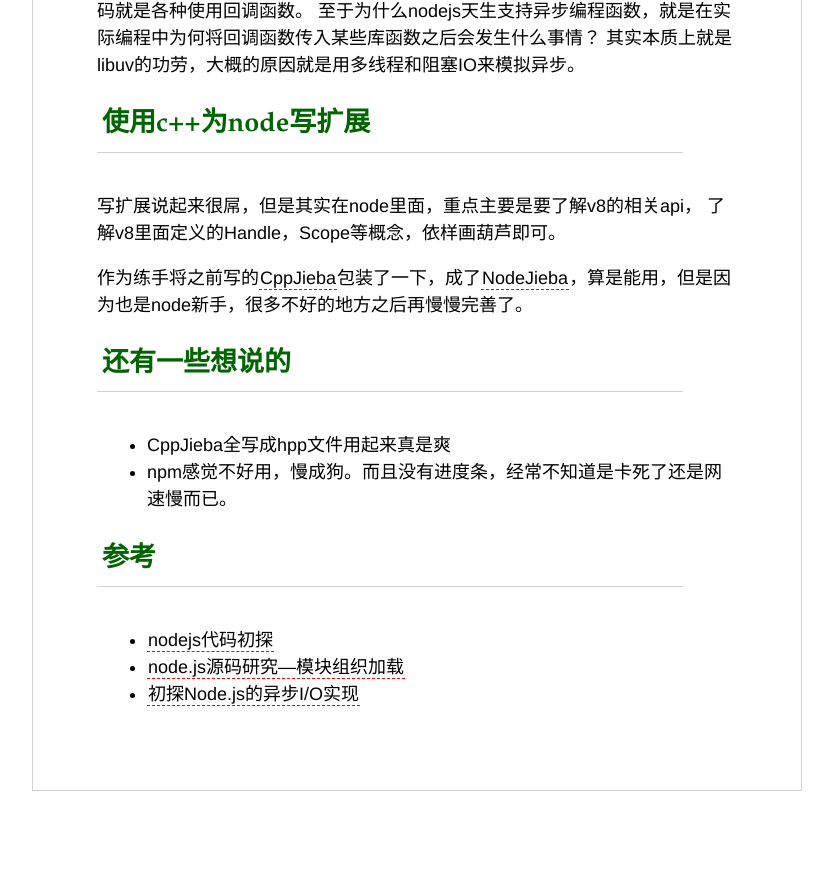
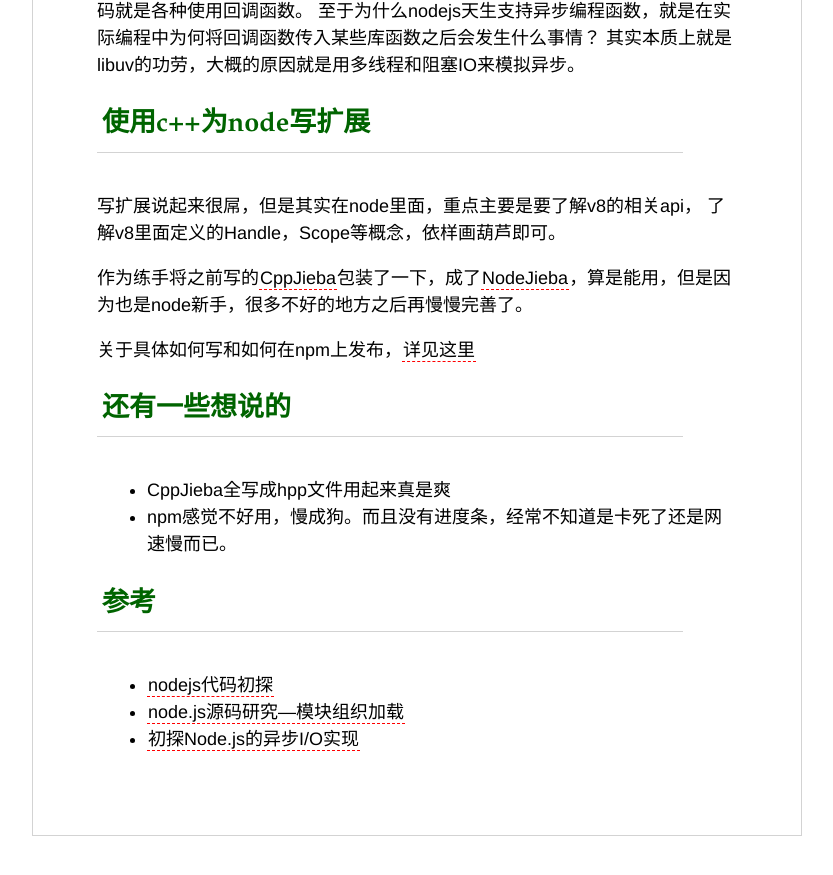
Before and after one commit to yanyiwu/blog, a Jekyll site: the page built from _posts/2014-01-23-nodejs-chu-ti-yan.markdown, in a window 1280 px wide and 900 px high, scrolled down 1100 px. Shown: the top 875 px of the window, without its empty margins (224-1057 px from the left). Built offline with Jekyll 4.4.1, drawn with Linux system fonts in a browser that asks for light colours; Markdown is read by kramdown in place of the engine named in the settings.

Commit message:
ci nodejs

```diff
--- a/_posts/2014-01-23-nodejs-chu-ti-yan.markdown
+++ b/_posts/2014-01-23-nodejs-chu-ti-yan.markdown
@@ -41,6 +41,8 @@ node是著名的__异步IO高并发单线程的server__
 
 作为练手将之前写的[CppJieba]包装了一下，成了[NodeJieba]，算是能用，但是因为也是node新手，很多不好的地方之后再慢慢完善了。
 
+关于具体如何写和如何在npm上发布，[详见这里](http://9.ap01.aws.af.cm/create-and-publish-node-js-c-addon/)
+
 ## 还有一些想说的
 
 * CppJieba全写成hpp文件用起来真是爽
```
